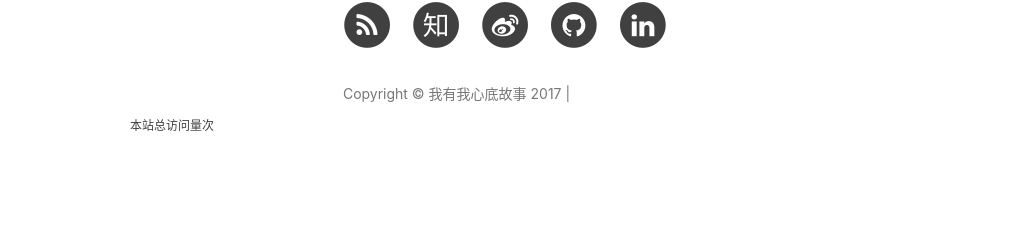
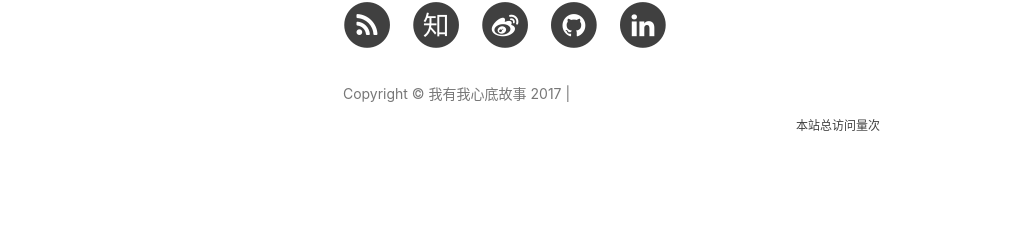
Before and after one commit to Tomy-Lee/Tomy-Lee.github.io, a Jekyll site: the page built from index.html, in a window 1280 px wide. Shown: the part 2742-2971 px from the top of the page, without its empty margins (135-1161 px from the left). Built offline with Jekyll 4.4.1, drawn with Linux system fonts in a browser that asks for light colours; nearby versions of some CDN libraries; the list of posts is cut into pages by our own code; comment, search, counter and statistics services are not loaded; grey boxes are pictures that could not be loaded.

Commit message:
Update footer.html

```diff
--- a/_includes/footer.html
+++ b/_includes/footer.html
@@ -102,7 +102,7 @@
             </iframe>
                 </p>
 
-                <div class="div-left">
+                <div align="right">
                  <script async src="//dn-lbstatics.qbox.me/busuanzi/2.3/busuanzi.pure.mini.js"></script>
             <span id="busuanzi_container_site_pv" style="font-size:12px">本站总访问量<span id="busuanzi_value_site_pv" style="font-size:12px"></span>次</span>
                 </div>
```
